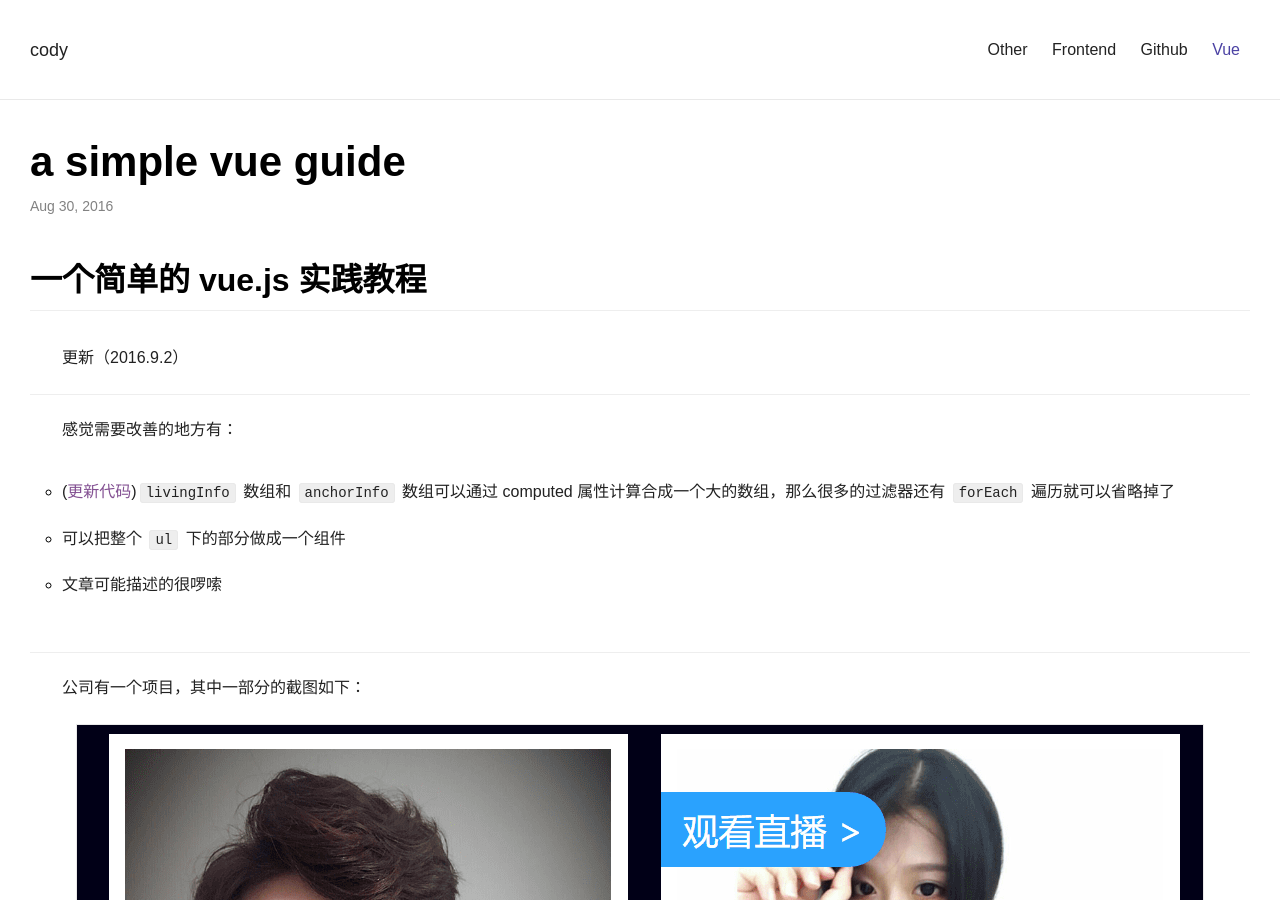
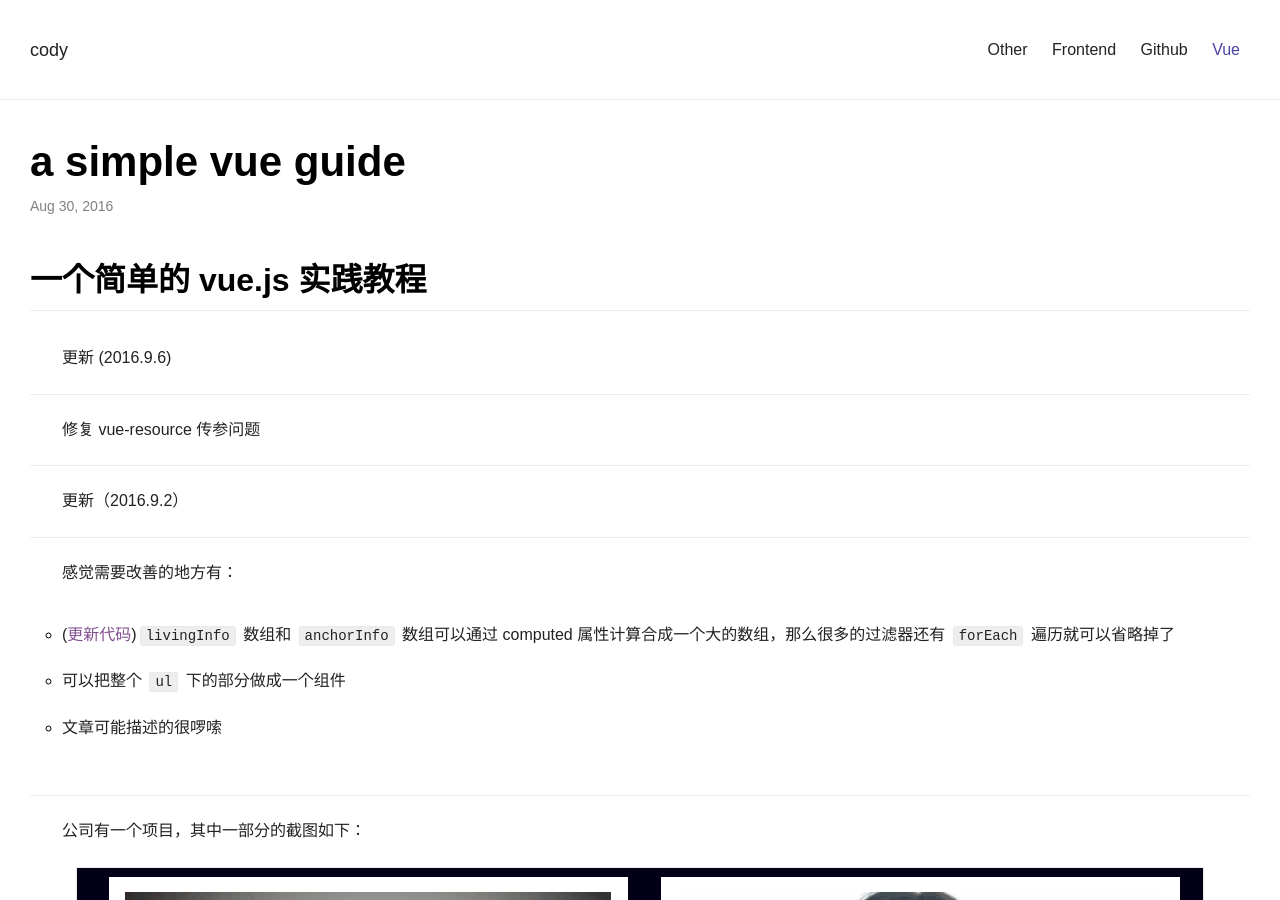
Before and after one commit to cody1991/cody1991.github.io, a Jekyll site: the page built from _posts/2016-08-30-a-simple-vue-guide.md, in a window 1280 px wide and 900 px high. Built offline with Jekyll 4.4.1, drawn with Linux system fonts in a browser that asks for light colours; nearby versions of some CDN libraries; comment, search, counter and statistics services are not loaded.

Commit message:
update vue post

```diff
--- a/_posts/2016-08-30-a-simple-vue-guide.md
+++ b/_posts/2016-08-30-a-simple-vue-guide.md
@@ -7,6 +7,13 @@ category: vue
 
 # 一个简单的 vue.js 实践教程
 
+更新 (2016.9.6)
+
+---
+
+修复 vue-resource 传参问题
+
+---
 
 更新（2016.9.2）
 
```
